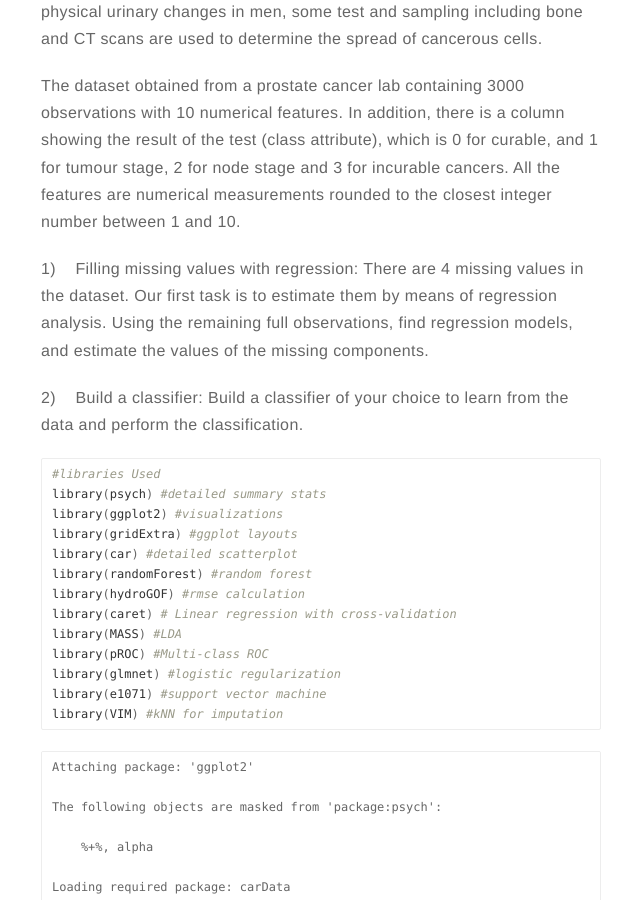
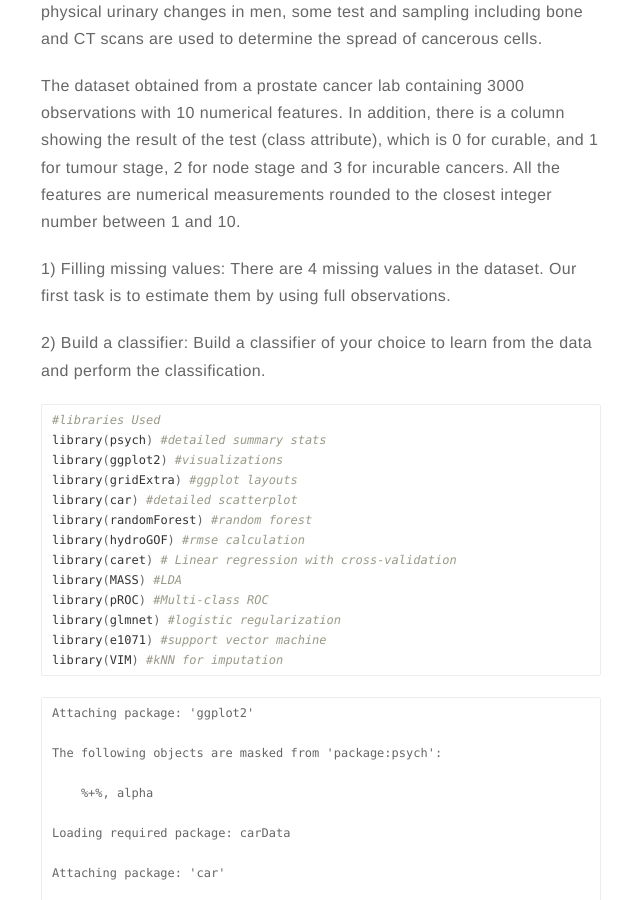
Before and after one commit to lawko698/lawko698.github.io, a Jekyll site: the page built from _posts/2018-08-16-classification-imbalance-classes.markdown, in a window 1280 px wide and 900 px high, scrolled down 645 px. Shown: the whole window, without its empty margins (319-959 px from the left). Built offline with Jekyll 4.4.1, drawn with Linux system fonts in a browser that asks for light colours.

Commit message:
Update 2018-08-16-classification-imbalance-classes.markdown

```diff
--- a/_posts/2018-08-16-classification-imbalance-classes.markdown
+++ b/_posts/2018-08-16-classification-imbalance-classes.markdown
@@ -22,10 +22,9 @@ Based on the available information, prostate cancer is the most common diagnosed
 
 The dataset obtained from a prostate cancer lab containing 3000 observations with 10 numerical features. In addition, there is a column showing the result of the test (class attribute), which is 0 for curable, and 1 for tumour stage, 2 for node stage and 3 for incurable cancers. All the features are numerical measurements rounded to the closest integer number between 1 and 10.
 
-1)    Filling missing values with regression:
-There are 4 missing values in the dataset. Our first task is to estimate them by means of regression analysis. Using the remaining full observations, find regression models, and estimate the values of the missing components.
+1) Filling missing values: There are 4 missing values in the dataset. Our first task is to estimate them by using full observations.
 
-2)    Build a classifier:
+2) Build a classifier:
 Build a classifier of your choice to learn from the data and perform the classification.
 
 
```
